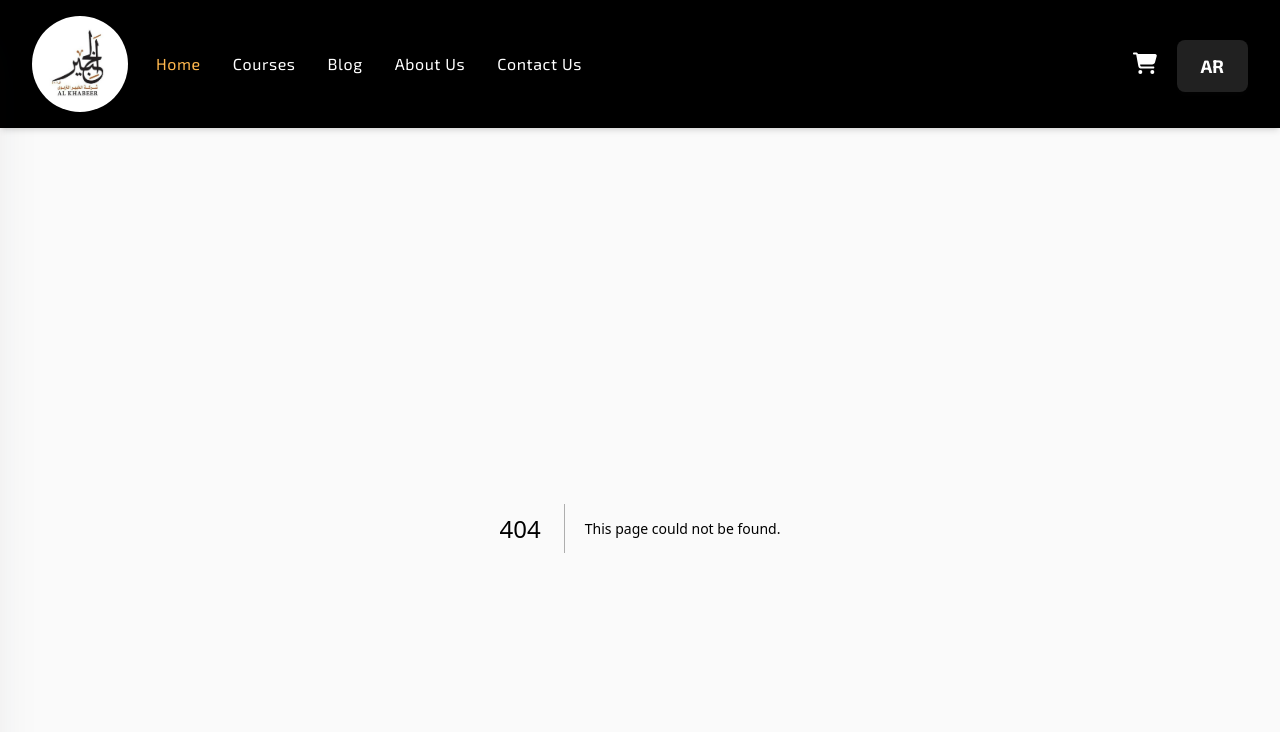
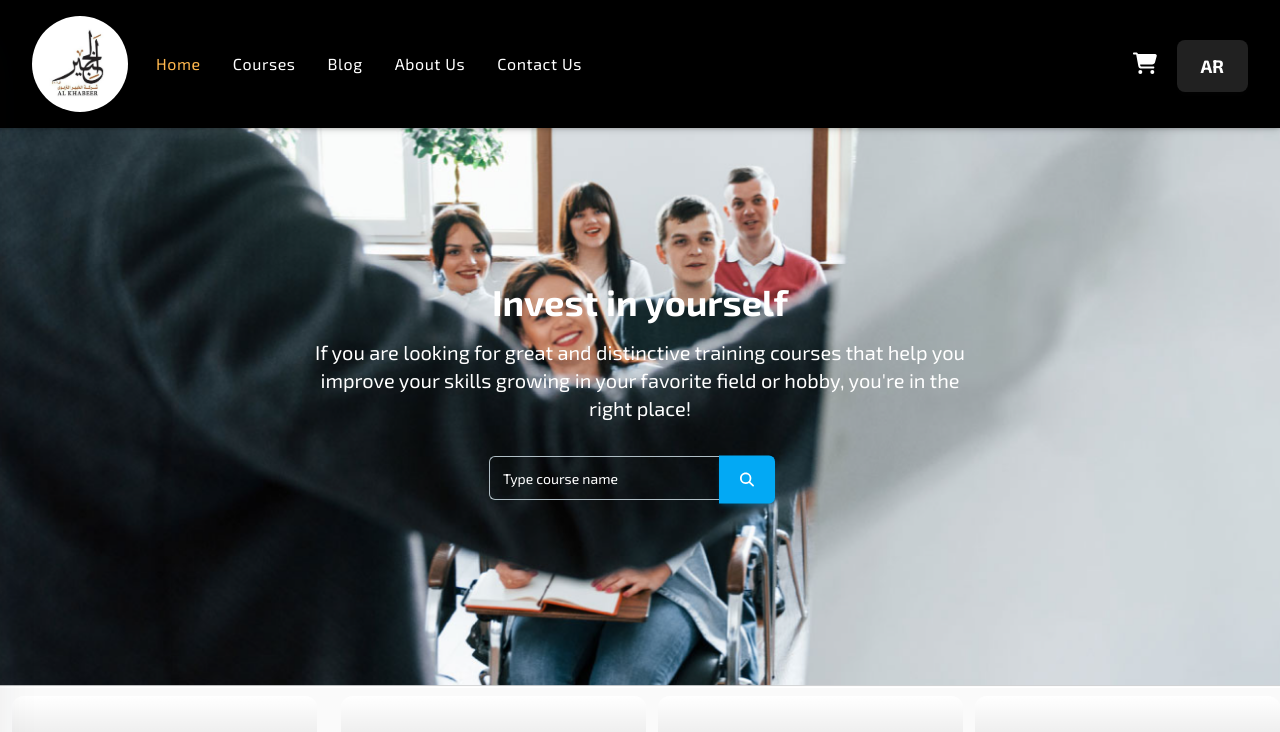
Before and after one commit to mario-george/Ecommerce-Courses, a Next.js app: page /home in a window 1280 px wide. Before the commit this address had no page. Shown: the top 732 px of the page. Built offline with nearby package versions, Linux system fonts and the light colour scheme.

Commit message:
home and courses page

```diff
--- /dev/null
+++ b/app/courses/layout.jsx
@@ -0,0 +1,13 @@
+"use client";
+import Link from "next/link";
+import Layout from "@/components/Layout";
+import Cart from "@/components/Cart";
+
+function ReviewsLayout({ children }) {
+  return (
+    <>
+      <main>{children}</main>
+    </>
+  );
+}
+export default (ReviewsLayout);
--- /dev/null
+++ b/app/courses/page.jsx
@@ -0,0 +1,36 @@
+"use client";
+import { faSearch } from "@fortawesome/free-solid-svg-icons";
+import { FontAwesomeIcon } from "@fortawesome/react-fontawesome";
+import CardItems from "@/components/CardItems";
+
+import { Input, Button, Breadcrumbs } from "@material-tailwind/react";
+import Link from "next/link";
+export default async function CoursesPage() {
+  return (
+    <>
+      <div className="relative">
+        <img
+          className="w-full h-[15rem] object-cover"
+          src={`images/coursesbackground.jpg`}
+          alt="home page image"
+        />
+        <div className="absolute inset-0 flex flex-col justify-center items-center text-center">
+          <h1 className="text-4xl text-left  font-bold text-white mb-4 mr-auto ml-[4rem] ">
+            All Courses
+          </h1>
+        </div>
+      </div>
+      <div className="ml-[4rem] my-3">
+        <Breadcrumbs className="">
+          <Link href="/home" className="opacity-60">
+            Home
+          </Link>
+          <a href="#" className="opacity-60">
+            Courses
+          </a>
+        </Breadcrumbs>
+      </div>
+      <CardItems />
+    </>
+  );
+}
--- /dev/null
+++ b/app/home/layout.jsx
@@ -0,0 +1,13 @@
+"use client";
+import Link from "next/link";
+import Layout from "@/components/Layout";
+import Cart from "@/components/Cart";
+
+function ReviewsLayout({ children }) {
+  return (
+    <>
+      <main>{children}</main>
+    </>
+  );
+}
+export default ReviewsLayout;
--- /dev/null
+++ b/app/home/page.tsx
@@ -0,0 +1,49 @@
+"use client";
+import { faSearch } from "@fortawesome/free-solid-svg-icons";
+import { FontAwesomeIcon } from "@fortawesome/react-fontawesome";
+import CardItems from "@/components/CardItems";
+
+import { Input, Button } from "@material-tailwind/react";
+export default async function HomePage() {
+  return (
+    <>
+      <div className="relative">
+        <img
+          className="w-full h-[35rem] object-cover"
+          src={`images/homepage.png`}
+          alt="home page image"
+        />
+        <div className="absolute inset-0 flex flex-col justify-center items-center text-center">
+          <h1 className="text-4xl font-bold text-white mb-4">
+            Invest in yourself
+          </h1>
+          <p className="text-white text-xl max-w-2xl mb-8">
+            If you are looking for great and distinctive training courses that
+            help you improve your skills growing in your favorite field or
+            hobby, you're in the right place!
+          </p>
+          <div className="flex items-center justify-center mb-8 text-white">
+            <Input
+              type="text"
+              color="white"
+              size="lg"
+              label="Type course name"
+              className="relative rounded-l-md rounded-r-none  w-[30rem] h-[3rem] !text-white !border-r-0 !placeholder-white text-xl"
+              crossOrigin="anonymous"
+              labelProps={{ color: "white" }}
+            />
+            <Button
+              color="light-blue"
+              size="lg"
+              ripple={true}
+              className="rounded-r-md rounded-l-none w-12 h-[3rem] transform -translate-x-4  translate-y-[.1rem] flex items-center justify-center text-white"
+            >
+              <FontAwesomeIcon icon={faSearch} />
+            </Button>
+          </div>
+        </div>
+      </div>
+      <CardItems />
+    </>
+  );
+}
```
